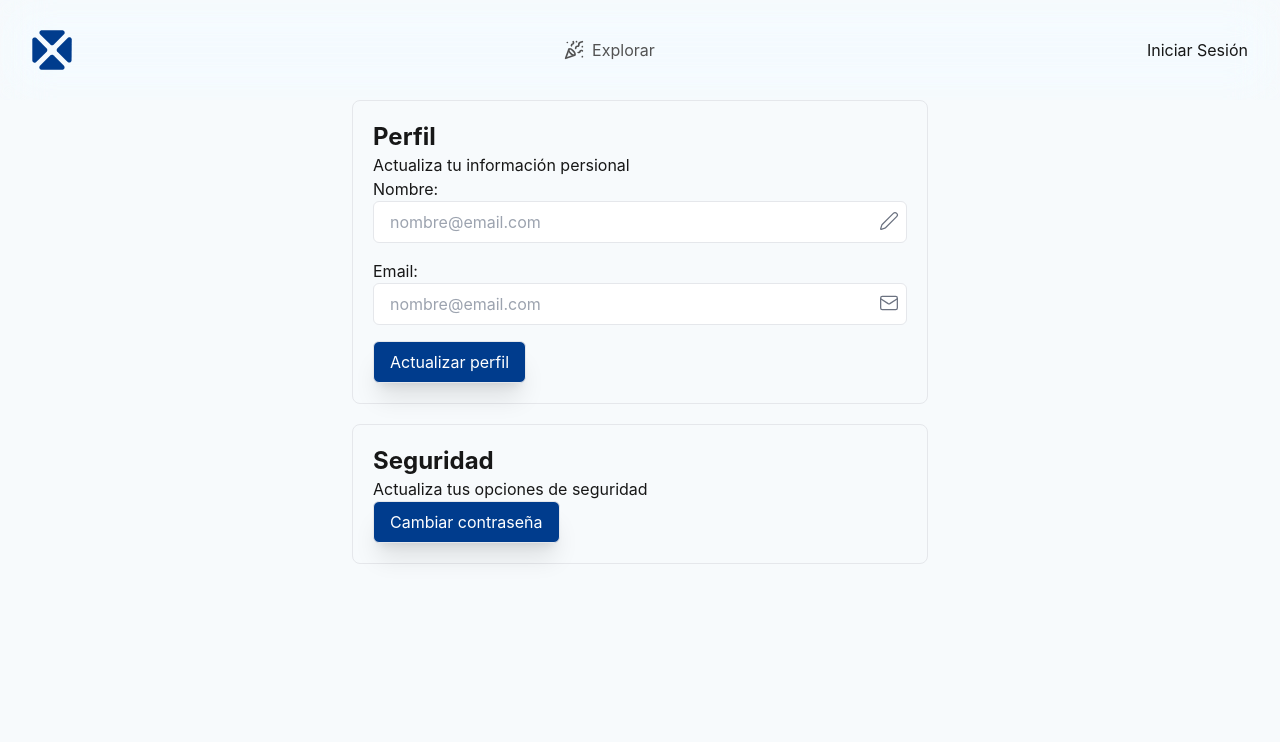
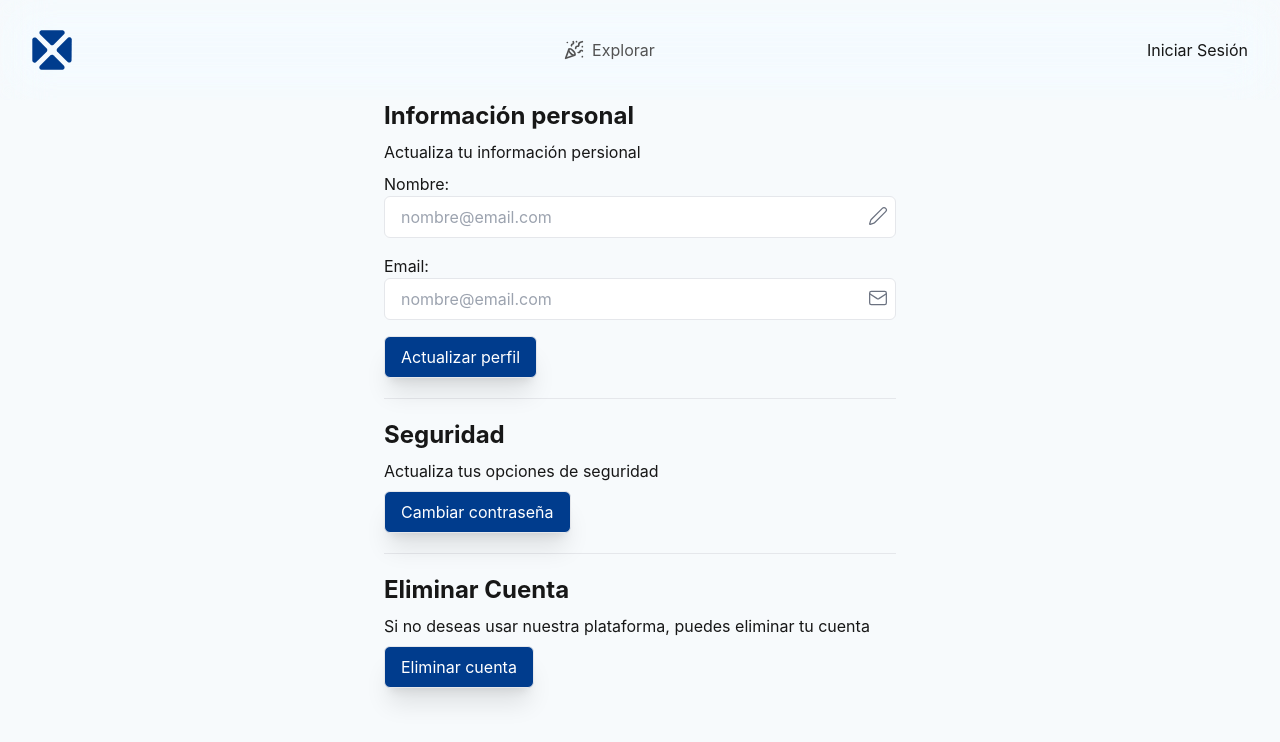
Before and after one commit to bisarroyo/ticket-saas, a Next.js app: page /profile/settings in a window 1280 px wide. Shown: the top 742 px of the page. Built offline with nearby package versions, Linux system fonts and the light colour scheme; no server answers.

Commit message:
pass props to child

```diff
--- a/app/(profile)/profile/settings/page.tsx
+++ b/app/(profile)/profile/settings/page.tsx
@@ -2,29 +2,40 @@
 import useUser from '@/hooks/useUser'
 import Loading from '@/components/ui/loading'
 import UserForm from '@/components/profile/user-form'
-import App from '@/components/modal'
+import AppModal from '@/components/modal'
 import PasswordResetForm from '@/components/auth/reset-password'
 
 export default function Page() {
-  const { data, loading } = useUser()
+  const { data, loading, updateUser } = useUser()
 
   return (
-    <div className='max-w-xl mx-auto'>
+    <div className='container max-w-xl mx-auto'>
       {loading ? (
         <Loading />
       ) : (
         <div className='space-y-5'>
-          <div className='p-5 border rounded-lg'>
-            <h2 className=''>Perfil</h2>
+          <div className=' space-y-2'>
+            <h2>Información personal</h2>
             <p>Actualiza tu información persional</p>
-            <UserForm user={data} />
+            <UserForm user={data} loading={loading} updateUser={updateUser} />
           </div>
-          <div className='p-5 border rounded-lg'>
-            <h2 className=''>Seguridad</h2>
+          <hr />
+          <div className=' space-y-2'>
+            <h2>Seguridad</h2>
             <p>Actualiza tus opciones de seguridad</p>
-            <App buttonText='Cambiar contraseña'>
+            <AppModal buttonText='Cambiar contraseña'>
               <PasswordResetForm />
-            </App>
+            </AppModal>
+          </div>
+          <hr />
+          <div className=' space-y-2'>
+            <h2>Eliminar Cuenta</h2>
+            <p>
+              Si no deseas usar nuestra plataforma, puedes eliminar tu cuenta
+            </p>
+            <AppModal buttonText='Eliminar cuenta'>
+              <PasswordResetForm />
+            </AppModal>
           </div>
         </div>
       )}
```
